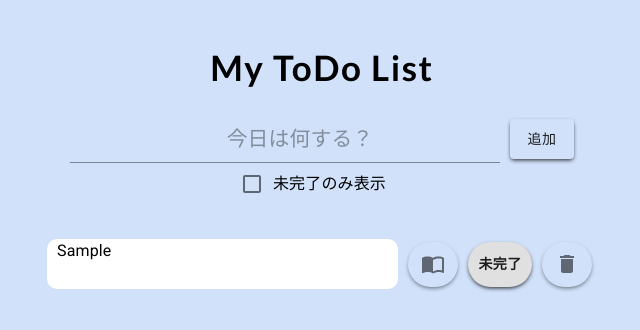
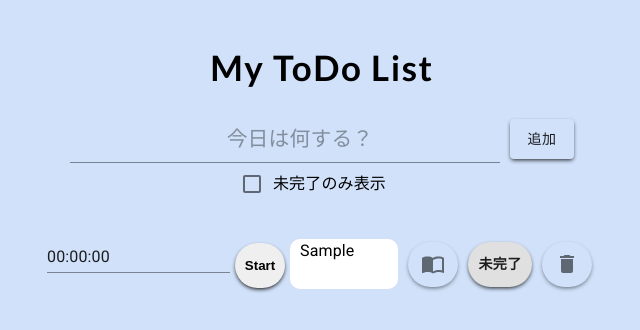
Before and after one commit to LL-notoya/ToDo, a React (Create React App) app: page / in a window 1280 px wide. Both pictures are taken after typing "Sample" into the empty fields and a click on the button "追加". Shown: the top 330 px of the page, without its empty margins (318-958 px from the left). Built offline with nearby package versions, Linux system fonts and the light colour scheme; no server answers.

Commit message:
timer機能完成

```diff
--- a/src/components/App.js
+++ b/src/components/App.js
@@ -83,7 +83,7 @@ const App = () => {
             setTodos(newTodos)
         })
 
-        console.log(newTodo)
+        // console.log(newTodo)
         //新しいtodoオブジェクトList追加
         setTodos(todos.concat(newTodo)) //セット 書き換えている(concat = 一度消去してから書き換える)
     }
@@ -160,7 +160,7 @@ const App = () => {
             return todos
         }
     }
-    console.log(FilterCheckTodo());
+    // console.log(FilterCheckTodo());
 
 
 　return (
--- a/src/components/Form.js
+++ b/src/components/Form.js
@@ -40,7 +40,7 @@ const Form = (props) => {
         <>
             <FormWrapper>
                 <Input inputProps={{ 'aria-label': 'description' }} type="text" placeholder="今日は何する？" />
-                <Button color="disabled" type="submit" onClick={(e) => handleClick(e)}>追加</Button>
+                <Button type="submit" onClick={(e) => handleClick(e)}>追加</Button>
             </FormWrapper>
         </>
     )
--- a/src/components/Item.js
+++ b/src/components/Item.js
@@ -1,5 +1,7 @@
 import React from "react"
 import styled from "styled-components"
+
+import Timer from './Timer'
 
 import Button from "@material-ui/core/Button"
 import IconButton from "@material-ui/core/IconButton"
@@ -103,6 +105,7 @@ const Item = (props) => {
     return (
         <>
             <ItemWrapper>
+                {props.todo.isDone ? null : <Timer id={props.id} />} {/* isDoneがfalse = 完了していない時にTimerコンポを表示 */}
                 {contentText()}
                 <Button
                     variant="contained"
--- /dev/null
+++ b/src/components/Timer.js
@@ -0,0 +1,66 @@
+import React from 'react';
+import TextField from '@material-ui/core/TextField';
+
+const Timer = (props) => {
+  const [restTime, setRestTime] = React.useState(null)
+
+  // useEffectを用いて常にレンダリングされるようにする=> 参考(英語ですけど..): https://upmostly.com/tutorials/settimeout-in-react-components-using-hooks
+  React.useEffect(() => {
+    if (restTime === null) {
+      return; // 初期状態(null)では何も処理をしない
+    }
+
+    setTimeout(() => {
+      // タイマーが0になったら初期状態(null)に戻し、alertを呼び出す、それ以外のときは同じ関数を再び呼び出す
+      if (restTime === 0) {
+        setRestTime(null)
+        return alert('終了です！お疲れ様でした！')
+      } else {
+        setRestTime(restTime - 1) // １秒経ったらrestTimeを１減らす
+        console.log(restTime) // デバッグ用
+      }
+    }, 1000)
+  })
+
+  const initRestTime = () => {
+    const inputtedTime = document.getElementById(`time${props.id}`).value
+    const [hours, minutes, seconds] = inputtedTime.split(':').map(time => Number(time)) // 少し難しい構文ですが、格段に短いコードでかけます。わからなければsplit,配列分割代入で調べましょう
+
+    // 秒数に変換
+    const allSeconds = hours*60*60 + minutes*60 + seconds
+    setRestTime(allSeconds)
+  }
+
+  const displayCount = () => {
+    {/* material-uiにも使えそうなuiがあったが(↓)、「時:分」の設定のみだったのでtypeをtextにして無理やり実装する */}
+    {/* https://material-ui.com/components/pickers/#time-pickers */}
+
+    if (restTime === null) { // timerが入力されていない時の表示
+      return (
+        <>
+          <TextField
+            id={`time${props.id}`} // idは一意である必要があるのでidを使って区別
+            type="text"
+            defaultValue="00:00:00"
+          />
+          <button type="button" onClick={initRestTime}>Start</button>
+        </>
+      )
+    } else { // timerが入力後の表示
+      // 時間の変換=>参考: https://qiita.com/shingorow/items/62eae5a87c85d1bcd0d2
+      const seconds = (restTime % 60) % 60;
+      const minutes = Math.floor(restTime / 60) % 60;
+      const hours = Math.floor(restTime / 3600);
+
+      return <p>{`${hours}:${minutes}:${seconds}`}</p>
+    }
+  }
+
+  return (
+    <form noValidate>
+      {displayCount()}
+    </form>
+  )
+}
+
+export default Timer
```
